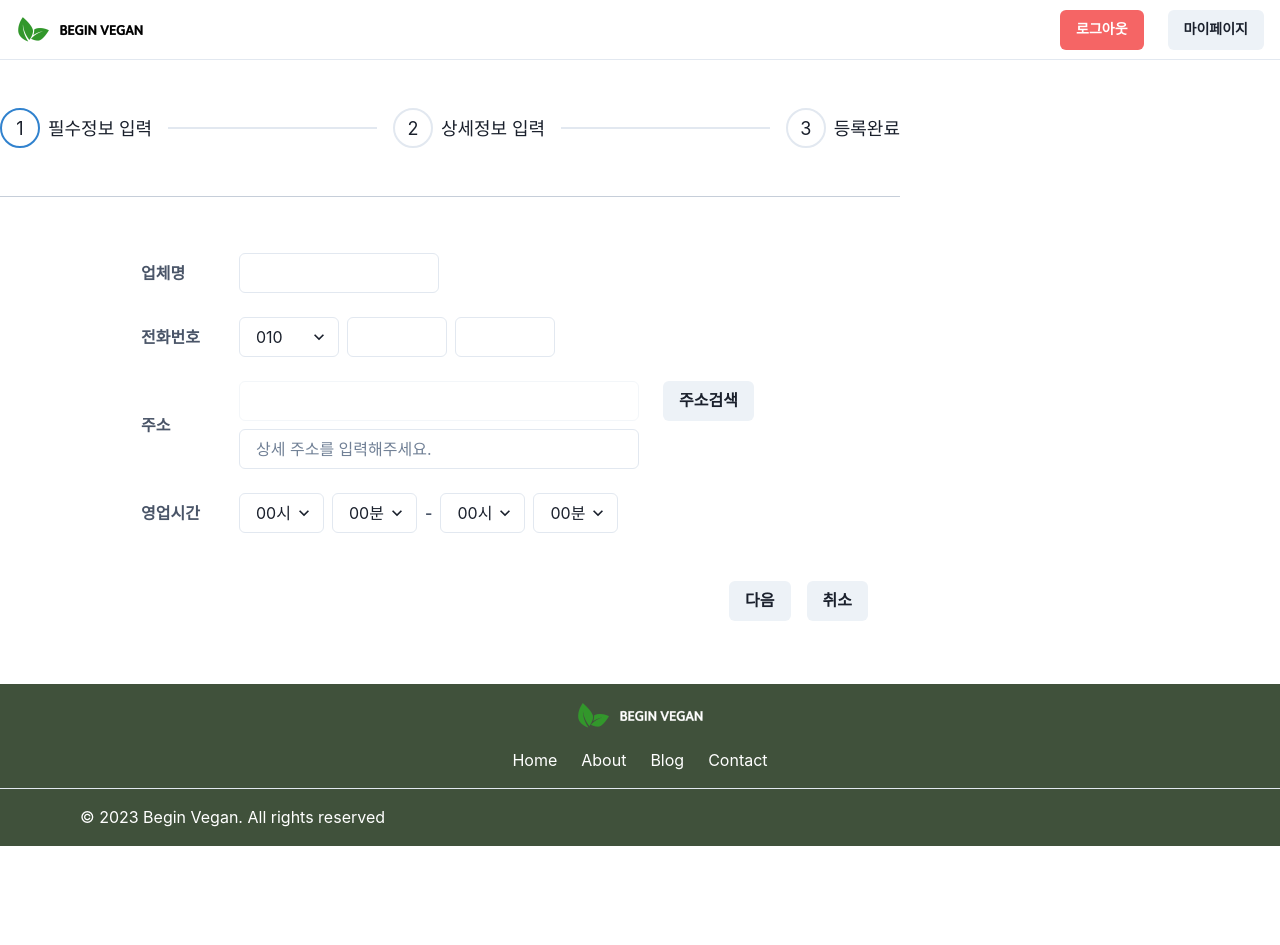
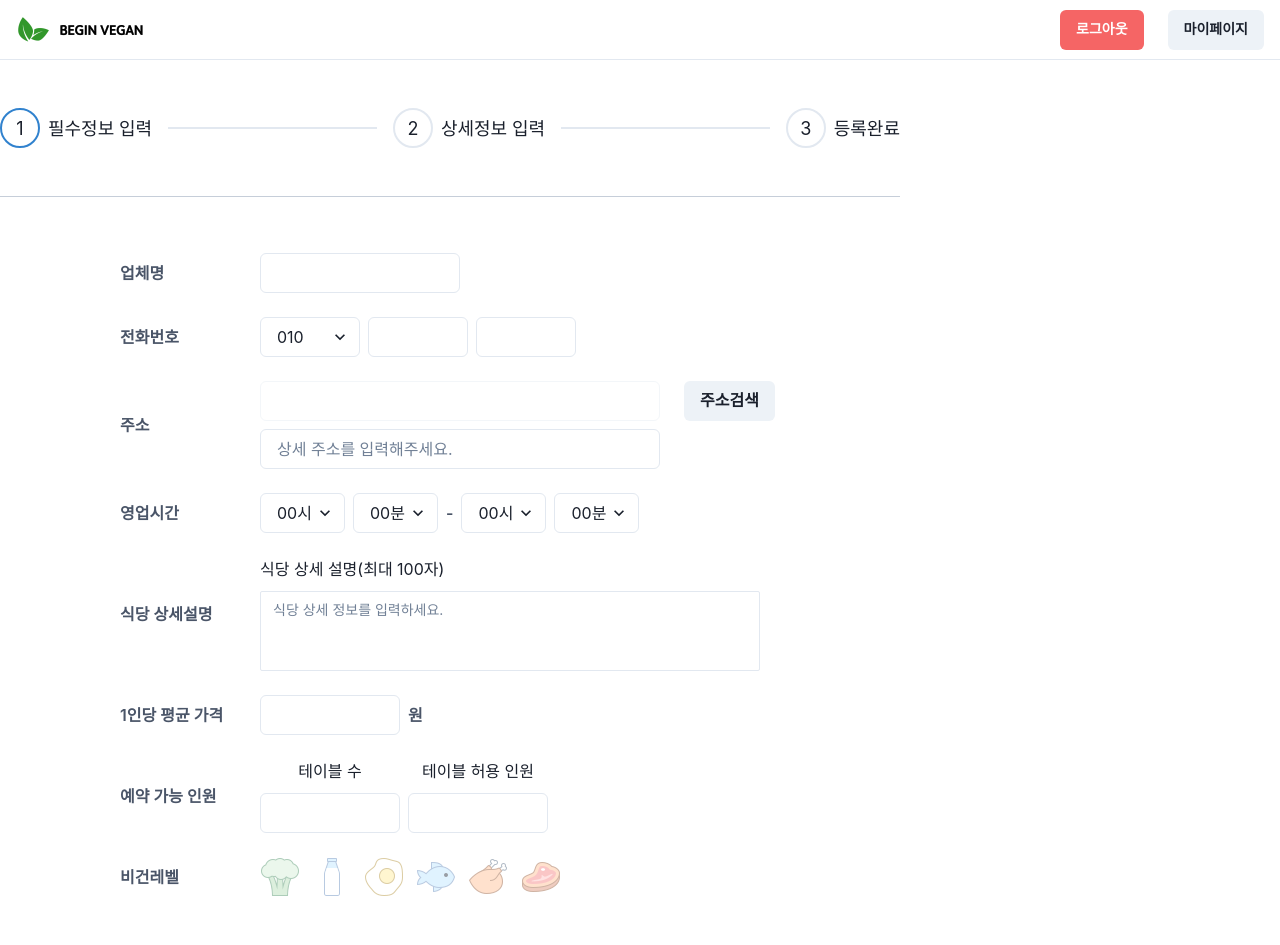
Before and after one commit to BeginVegan/BV-Frontend, a React (Vite) app: page /resturant/registration in a window 1280 px wide. Shown: the top 945 px of the page. Before the commit the page ends 846 px from the top, so only its background shows below. Built offline with nearby package versions, Linux system fonts and the light colour scheme.

Commit message:
refactor: :recycle: 식당 등록페이지 식당정보와 메뉴정보 분리

```diff
--- a/src/pages/Admin/Register/RegisterStepOne.jsx
+++ b/src/pages/Admin/Register/RegisterStepOne.jsx
@@ -1,27 +1,28 @@
 import {
-  Box,
   Button,
   HStack,
   Input,
+  Select,
+  Text,
   NumberInput,
   NumberInputField,
-  Select,
-  Text,
   VStack,
+  Textarea,
 } from '@chakra-ui/react';
 import React from 'react';
+import VeganLevel from '@/components/store/VeganLevel';
 
 const RegisterStepOne = () => {
   return (
     <>
-      <HStack w={'618px'}>
-        <Text w={'90px'} fontWeight={600} color={'gray.600'} fontSize="md">
+      <HStack w={'660px'}>
+        <Text w={'132px'} fontWeight={600} color={'gray.600'} fontSize="md">
           업체명
         </Text>
         <Input w={'200px'} />
       </HStack>
-      <HStack w={'618px'}>
-        <Text w={'90px'} fontWeight={600} color={'gray.600'} fontSize="md">
+      <HStack w={'660px'}>
+        <Text w={'132px'} fontWeight={600} color={'gray.600'} fontSize="md">
           전화번호
         </Text>
         <Select w={'100px'}>
@@ -36,8 +37,8 @@ const RegisterStepOne = () => {
           <NumberInputField />
         </NumberInput>
       </HStack>
-      <HStack w={'618px'}>
-        <Text w={'90px'} fontWeight={600} color={'gray.600'} fontSize="md">
+      <HStack w={'660px'}>
+        <Text w={'132px'} fontWeight={600} color={'gray.600'} fontSize="md">
           주소
         </Text>
         <VStack>
@@ -48,8 +49,8 @@ const RegisterStepOne = () => {
           <Input alignSelf={'flex-start'} w={'400px'} placeholder="상세 주소를 입력해주세요." />
         </VStack>
       </HStack>
-      <HStack w={'618px'}>
-        <Text w={'90px'} fontWeight={600} color={'gray.600'} fontSize="md">
+      <HStack w={'660px'}>
+        <Text w={'132px'} fontWeight={600} color={'gray.600'} fontSize="md">
           영업시간
         </Text>
         <HStack>
@@ -76,6 +77,56 @@ const RegisterStepOne = () => {
           </Select>
         </HStack>
       </HStack>
+      <HStack w={'660px'}>
+        <Text w={'132px'} fontWeight={600} color={'gray.600'} fontSize="md">
+          식당 상세설명
+        </Text>
+        <VStack alignItems={'flex-start'}>
+          <Text mb="2px">식당 상세 설명(최대 100자)</Text>
+          <Textarea
+            w={'500px'}
+            resize={'none'}
+            placeholder="식당 상세 정보를 입력하세요."
+            size="sm"
+          />
+        </VStack>
+      </HStack>
+      <HStack w={'660px'}>
+        <Text w={'132px'} fontWeight={600} color={'gray.600'} fontSize="md">
+          1인당 평균 가격
+        </Text>
+        <NumberInput w={'140px'} clampValueOnBlur={false}>
+          <NumberInputField />
+        </NumberInput>
+        <Text fontWeight={600} color={'gray.600'} fontSize="md">
+          원
+        </Text>
+      </HStack>
+      <HStack w={'660px'}>
+        <Text w={'132px'} fontWeight={600} color={'gray.600'} fontSize="md">
+          예약 가능 인원
+        </Text>
+        <HStack gap={2}>
+          <VStack>
+            <Text mb="2px">테이블 수</Text>
+            <NumberInput w={'140px'} clampValueOnBlur={false}>
+              <NumberInputField />
+            </NumberInput>
+          </VStack>
+          <VStack>
+            <Text mb="2px">테이블 허용 인원</Text>
+            <NumberInput w={'140px'} clampValueOnBlur={false}>
+              <NumberInputField />
+            </NumberInput>
+          </VStack>
+        </HStack>
+      </HStack>
+      <HStack w={'660px'}>
+        <Text w={'132px'} fontWeight={600} color={'gray.600'} fontSize="md">
+          비건레벨
+        </Text>
+        <VeganLevel />
+      </HStack>
     </>
   );
 };
--- a/src/pages/Admin/Register/RegisterStepTwo.jsx
+++ b/src/pages/Admin/Register/RegisterStepTwo.jsx
@@ -1,12 +1,9 @@
-import VeganLevel from '@/components/store/VeganLevel';
 import {
   Button,
   Divider,
   HStack,
   Image,
   Input,
-  NumberInput,
-  NumberInputField,
   Select,
   Text,
   Textarea,
@@ -16,7 +13,6 @@ import React from 'react';
 
 const RegisterStepTwo = () => {
   return (
-    <>
     <HStack alignItems={'flex-start'} w={'700px'}>
       <Text w={'140px'} fontWeight={600} color={'gray.600'} fontSize="md">
         메뉴등록
@@ -140,60 +136,8 @@ const RegisterStepTwo = () => {
           </VStack>
         </VStack>
         <Button alignSelf={'flex-end'}>메뉴추가</Button>
-          <Divider pt={4} borderColor={'gray.400'} />
       </VStack>
     </HStack>
-      <HStack w={'700px'}>
-        <Text w={'140px'} fontWeight={600} color={'gray.600'} fontSize="md">
-          식당 상세설명
-        </Text>
-        <VStack alignItems={'flex-start'}>
-          <Text mb="2px">식당 상세 설명(최대 100자)</Text>
-          <Textarea
-            w={'500px'}
-            resize={'none'}
-            placeholder="식당 상세 정보를 입력하세요."
-            size="sm"
-          />
-        </VStack>
-      </HStack>
-      <HStack w={'700px'}>
-        <Text w={'140px'} fontWeight={600} color={'gray.600'} fontSize="md">
-          1인당 평균 가격
-        </Text>
-        <NumberInput w={'140px'} clampValueOnBlur={false}>
-          <NumberInputField />
-        </NumberInput>
-        <Text fontWeight={600} color={'gray.600'} fontSize="md">
-          원
-        </Text>
-      </HStack>
-      <HStack w={'700px'}>
-        <Text w={'140px'} fontWeight={600} color={'gray.600'} fontSize="md">
-          예약 가능 인원
-        </Text>
-        <HStack gap={2}>
-          <VStack>
-            <Text mb="2px">테이블 수</Text>
-            <NumberInput w={'140px'} clampValueOnBlur={false}>
-              <NumberInputField />
-            </NumberInput>
-          </VStack>
-          <VStack>
-            <Text mb="2px">테이블 허용 인원</Text>
-            <NumberInput w={'140px'} clampValueOnBlur={false}>
-              <NumberInputField />
-            </NumberInput>
-          </VStack>
-        </HStack>
-      </HStack>
-      <HStack w={'700px'}>
-        <Text w={'140px'} fontWeight={600} color={'gray.600'} fontSize="md">
-          비건레벨
-        </Text>
-        <VeganLevel />
-      </HStack>
-    </>
   );
 };
 
--- a/src/pages/Admin/Register/RestaurantRegistration.jsx
+++ b/src/pages/Admin/Register/RestaurantRegistration.jsx
@@ -1,6 +1,7 @@
 import {
   Box,
   Button,
+  ButtonGroup,
   Divider,
   Flex,
   HStack,
@@ -59,10 +60,10 @@ const RestaurantRegistration = () => {
       <HStack w={'900px'} justifyContent={'flex-end'} pt={12} gap={4} pr={8}>
         {activeStep === 1 && <Button onClick={() => setActiveStep(activeStep - 1)}>이전</Button>}
         {activeStep < 3 && (
-          <>
+          <ButtonGroup>
             <Button onClick={() => setActiveStep(activeStep === 0 ? 1 : 3)}>다음</Button>
             <Button>취소</Button>
-          </>
+          </ButtonGroup>
         )}
       </HStack>
     </Flex>
```
Lines whose indentation alone changed are shown as unchanged.
